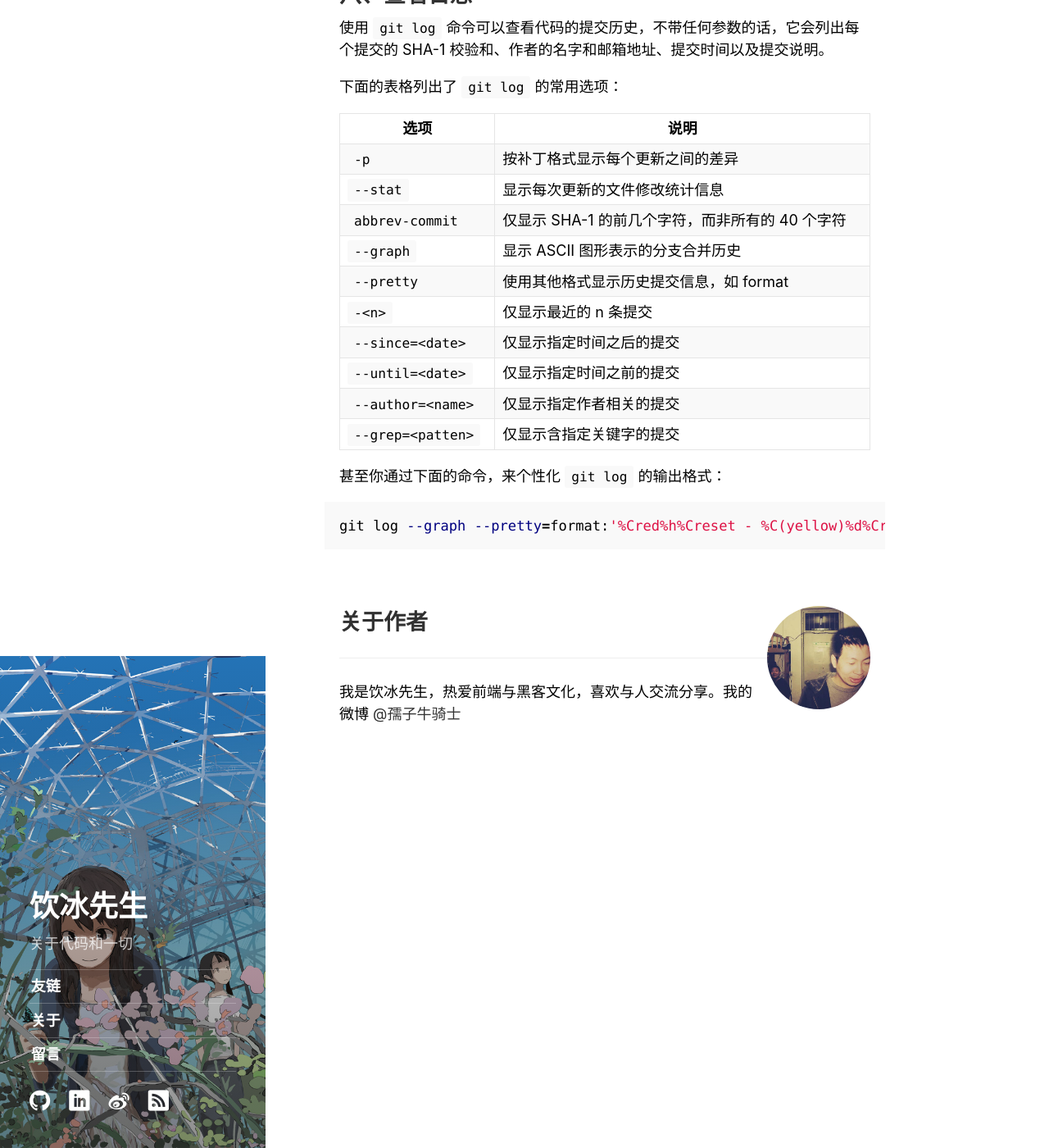
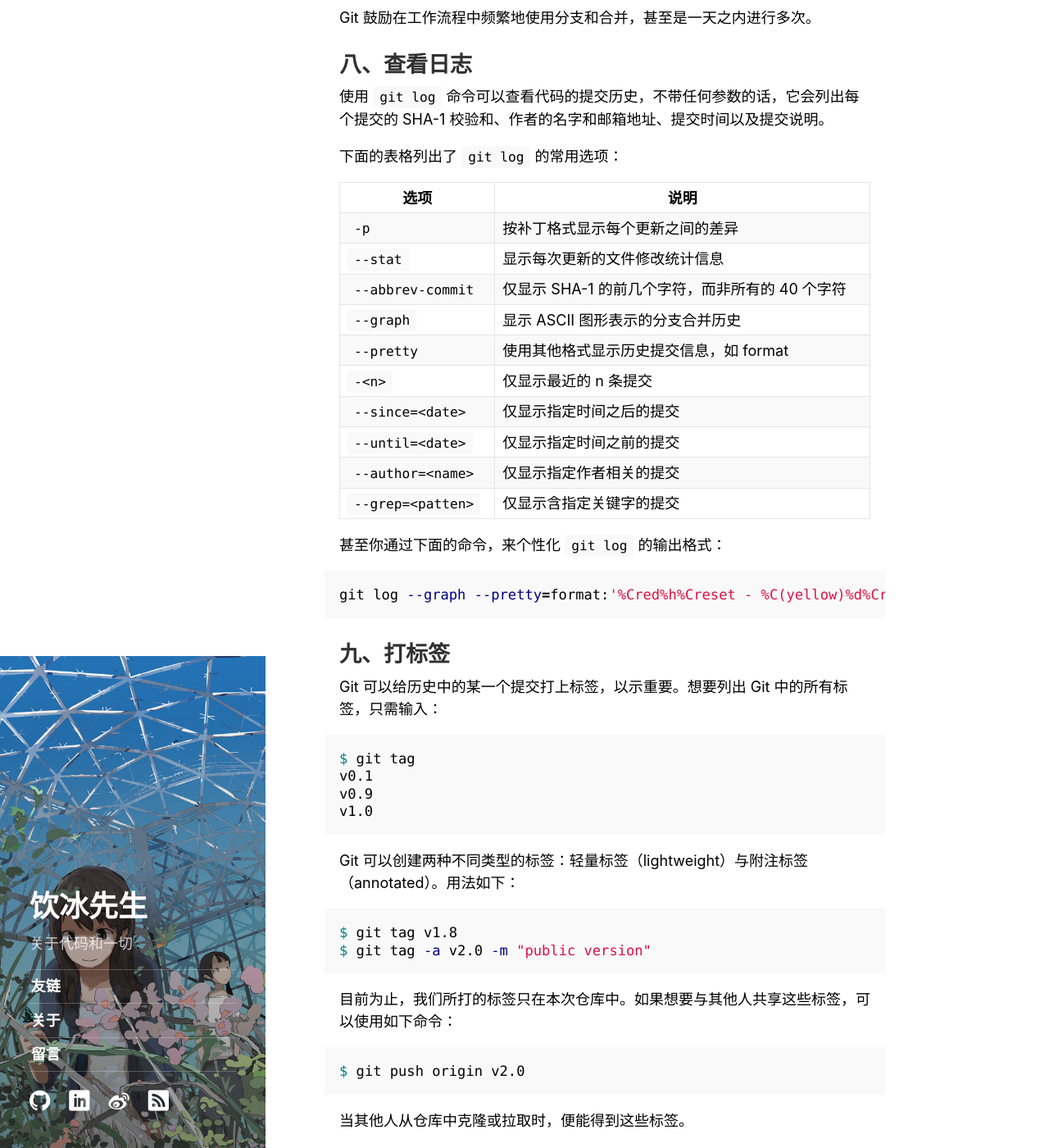
Before and after one commit to ybm/myanbin.github.io, a Jekyll site: the page built from _posts/2016-06-27-git-cheat-sheet.md, in a window 1280 px wide and 1400 px high, scrolled down 3549 px. Shown: the whole window at 82% size. Built offline with Jekyll 4.4.1, drawn with Linux system fonts in a browser that asks for light colours; some of the changed text lies outside the part shown.

Commit message:
更新打标签部分

```diff
--- a/_posts/2016-06-27-git-cheat-sheet.md
+++ b/_posts/2016-06-27-git-cheat-sheet.md
@@ -97,9 +97,13 @@ Changes to be committed:
 $ git commit -m "first commit"
 ~~~
 
-现在，改动已经提交到了本地仓库的 HEAD，但是还没有到远程仓库。
+现在，改动已经提交到了本地仓库的 HEAD，但是还没有到远程仓库。继续执行:
 
-执行 `git push origin master`，便可以把这些改动提交到远程仓库的 master 分支上。
+~~~sh
+$ git push origin master
+~~~
+
+便可以把这些改动推送到远程仓库的 master 分支上。
 
 
 ## 六、撤销操作
@@ -114,6 +118,7 @@ $ git commit --amend -m "second commit"
 
 ## 七、分支和 Git 工作流
 
+Git 鼓励在工作流程中频繁地使用分支和合并，甚至是一天之内进行多次。
 
 ## 八、查看日志
 
@@ -125,7 +130,7 @@ $ git commit --amend -m "second commit"
 |-------------------|-------------------|
 | `-p`              | 按补丁格式显示每个更新之间的差异   |
 | `--stat`          | 显示每次更新的文件修改统计信息   |
-| `abbrev-commit`   | 仅显示 SHA-1 的前几个字符，而非所有的 40 个字符   |
+| `--abbrev-commit` | 仅显示 SHA-1 的前几个字符，而非所有的 40 个字符   |
 | `--graph`         | 显示 ASCII 图形表示的分支合并历史   |
 | `--pretty`        | 使用其他格式显示历史提交信息，如 format   |
 | `-<n>`            | 仅显示最近的 n 条提交   |
@@ -139,3 +144,30 @@ $ git commit --amend -m "second commit"
 ~~~sh
 git log --graph --pretty=format:'%Cred%h%Creset - %C(yellow)%d%Creset %s %Cgreen (%cr) %C(blue)<%an>%Creset' --abbrev-commit
 ~~~
+
+
+## 九、打标签
+
+Git 可以给历史中的某一个提交打上标签，以示重要。想要列出 Git 中的所有标签，只需输入：
+
+~~~sh
+$ git tag
+v0.1
+v0.9
+v1.0
+~~~
+
+Git 可以创建两种不同类型的标签：轻量标签（lightweight）与附注标签（annotated）。用法如下：
+
+~~~sh
+$ git tag v1.8
+$ git tag -a v2.0 -m "public version"
+~~~
+
+目前为止，我们所打的标签只在本次仓库中。如果想要与其他人共享这些标签，可以使用如下命令：
+
+~~~sh
+$ git push origin v2.0
+~~~
+
+当其他人从仓库中克隆或拉取时，便能得到这些标签。
```
